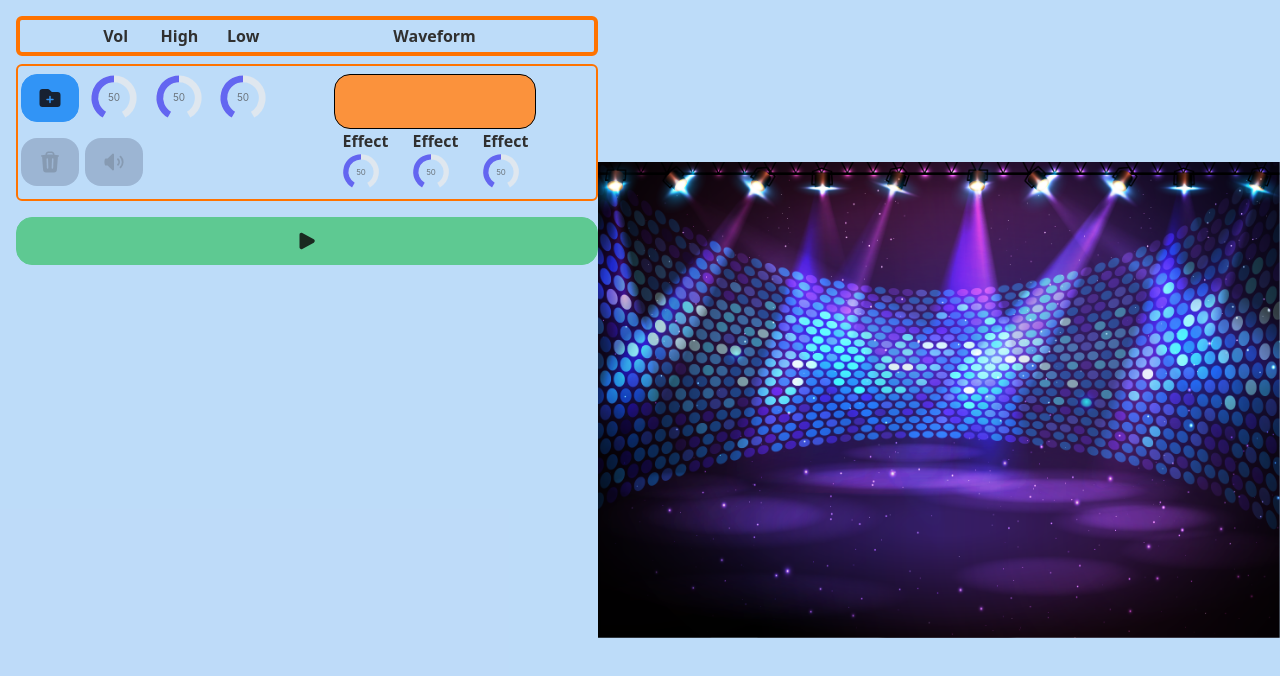
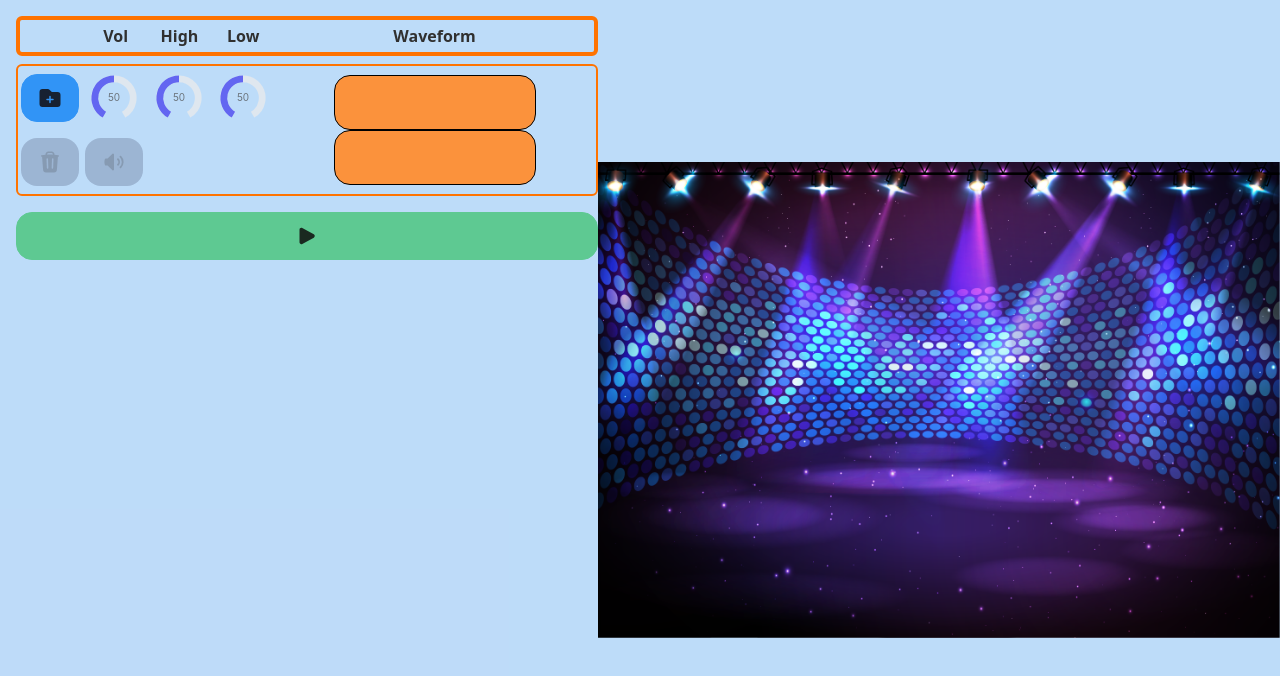
Before and after one commit to Incosomi/AVT_Incosomi, a Next.js app in the folder avt_incosomi/: page /dj in a window 1280 px wide. Shown: the top 676 px of the page. Built offline with nearby package versions, Linux system fonts and the light colour scheme.

Commit message:
AVT-12: created and added a line based equalizer that uses a lowshelf, peaking and highshelf filter node

```diff
--- /dev/null
+++ b/avt_incosomi/components/equalizerCanvas.js
@@ -0,0 +1,87 @@
+import {useEffect, useRef} from "react";
+import {
+    calculateNewGainValue,
+    drawEqualizerLine,
+    drawFrameFrequencies
+} from "@/util/EqualizerUtil";
+
+let animationController
+export default function EqualizerCanvas({getAnalyzer, getFrameFrequencyData,
+                                            getLowFrequency, getLowGain, setLowGain,
+                                            getPeakingFrequency, getPeakingGain, setPeakingGain,
+                                            getHighFrequency, getHighGain, setHighGain}) {
+
+    const canvasRef = useRef(null);
+
+    const hzToPixelRatio = useRef(0);
+
+    const activeFilter = useRef("NONE");
+
+    useEffect(() => {
+        canvasRef.current.onwheel = (event) => {
+            if (getAnalyzer() != null) {
+                switch (activeFilter.current) {
+                    case "lowshelf":
+                        setLowGain(calculateNewGainValue(getLowGain(), -event.deltaY));
+                        break;
+                    case "peaking":
+                        setPeakingGain(calculateNewGainValue(getPeakingGain(), -event.deltaY));
+                        break;
+                    case "highshelf":
+                        setHighGain(calculateNewGainValue(getHighGain(), -event.deltaY));
+                        break;
+                }
+            }
+            event.preventDefault();
+        };
+        canvasRef.current.onmousemove = (event) => {
+            if (getAnalyzer() != null){
+                let canvasBounds = canvasRef.current.getBoundingClientRect();
+                let mouseX = event.clientX - canvasBounds.left;
+                if(mouseX <= getLowFrequency() * hzToPixelRatio.current) {
+                    activeFilter.current = "lowshelf";
+                    return;
+                }
+                if(mouseX <= getHighFrequency() * hzToPixelRatio.current){
+                    activeFilter.current = "peaking";
+                    return;
+                }
+                if(mouseX > getHighFrequency() * hzToPixelRatio.current)activeFilter.current = "highshelf";
+            }
+        }
+        hzToPixelRatio.current = canvasRef.current.width / 24000;
+        draw();
+    },[]);
+
+    const draw = () => {
+        animationController = window.requestAnimationFrame(draw);
+        if (canvasRef.current == null) return cancelAnimationFrame(animationController);
+        if (getAnalyzer() == null) return;
+
+        const canvasCtx = canvasRef.current.getContext("2d");
+        getAnalyzer().fftSize = 512;
+        const songData = new Uint8Array(getAnalyzer().frequencyBinCount);
+        getFrameFrequencyData(songData);
+
+        let lowShelf_Frequency = getLowFrequency();
+        let highshelf_Frequency = getHighFrequency();
+        let peaking_Frequency = getPeakingFrequency();
+        let lowShelf_Gain = getLowGain();
+        let peaking_Gain = getPeakingGain();
+        let highShelf_Gain = getHighGain();
+
+        canvasCtx.clearRect(0, 0, canvasRef.current.width, canvasRef.current.height);
+        drawFrameFrequencies(canvasCtx, canvasRef.current.width, canvasRef.current.height, songData, getAnalyzer().frequencyBinCount);
+        drawEqualizerLine(canvasCtx, canvasRef.current.width, canvasRef.current.height,
+            lowShelf_Frequency, lowShelf_Gain,
+            highshelf_Frequency, highShelf_Gain,
+            peaking_Frequency, peaking_Gain,
+            hzToPixelRatio.current);
+    }
+
+    return(
+        <>
+            <canvas id="equalizer" className="rounded-2xl border border-black bg-orange-400" ref={canvasRef} width={200} height={53}/>
+        </>
+    );
+}
--- a/avt_incosomi/components/playerBar.js
+++ b/avt_incosomi/components/playerBar.js
@@ -4,12 +4,13 @@ import VolumeKnob from "@/components/knobs/volumeKnob";
 import PassFilterKnob from "@/components/knobs/passFilterKnob";
 import WaveformCanvas from "@/components/waveformCanvas";
 import {
-    setupAudioSourceNode, setUpConvolverNode,
-    setUpHighPassFilterNode, setupLowPassFilterNode,
+    setupAudioSourceNode, setupConvolverNode,
+    setupHighShelfFilterNode, setupLowShelfFilterNode, setupPeakingFilterNode,
     setupVolumeNode, startAudio
 } from "@/util/AudioNodeUtil";
 import {trimAudioBufferToMax} from "@/util/AudioBufferUtil";
 import {SpeakerWaveIcon, SpeakerXMarkIcon} from "@heroicons/react/20/solid";
+import EqualizerCanvas from "@/components/equalizerCanvas";
 
 export default function PlayerBar(props) {
 
@@ -24,8 +25,9 @@ export default function PlayerBar(props) {
     const audioSource = useRef(null);
     const volumeNode = useRef(null);
     const analyzer = useRef(null);
-    const lowPassFilterNode = useRef(null);
-    const highPassFilterNode = useRef(null);
+    const lowShelfFilterNode = useRef(null);
+    const peakingFilterNode = useRef(null);
+    const highShelfFilterNode = useRef(null);
     const convolverNode = useRef(null);
 
     const timeOffSet = useRef(0);
@@ -108,17 +110,22 @@ export default function PlayerBar(props) {
         }
     }
 
+    const lowShelf_Frequency = 2500;
+    const highShelf_Frequency = 10000;
+
     const setupAndConnectNodes = () => {
         audioSource.current = setupAudioSourceNode(props.getAudioCtxHandler(), audioBuffer.current);
         volumeNode.current = setupVolumeNode(props.getAudioCtxHandler());
         analyzer.current = props.getAudioCtxHandler().createAnalyser();
-        lowPassFilterNode.current = setupLowPassFilterNode(props.getAudioCtxHandler());
-        highPassFilterNode.current = setUpHighPassFilterNode(props.getAudioCtxHandler());
-        convolverNode.current = setUpConvolverNode(props.getAudioCtxHandler());
+        lowShelfFilterNode.current = setupLowShelfFilterNode(props.getAudioCtxHandler(), lowShelf_Frequency);
+        highShelfFilterNode.current = setupHighShelfFilterNode(props.getAudioCtxHandler(), highShelf_Frequency);
+        peakingFilterNode.current = setupPeakingFilterNode(props.getAudioCtxHandler(),lowShelf_Frequency, highShelf_Frequency);
+        convolverNode.current = setupConvolverNode(props.getAudioCtxHandler());
         audioSource.current
             .connect(volumeNode.current)
-            .connect(lowPassFilterNode.current)
-            .connect(highPassFilterNode.current)
+            .connect(lowShelfFilterNode.current)
+            .connect(peakingFilterNode.current)
+            .connect(highShelfFilterNode.current)
             .connect(analyzer.current)
             .connect(convolverNode.current)
             .connect(props.getAudioCtxHandler().destination);
@@ -130,14 +137,61 @@ export default function PlayerBar(props) {
     }
 
     const changeLowPassFrequency = (newFrequency) => {
-        if(lowPassFilterNode.current == null) return;
-        lowPassFilterNode.current.frequency.value = newFrequency;
+        if(lowShelfFilterNode.current == null) return;
+        lowShelfFilterNode.current.frequency.value = newFrequency;
     }
 
-    const changeHighPassFrequency = (newFrequency) => {
-        if(highPassFilterNode.current == null) return;
-        highPassFilterNode.current.frequency.value = newFrequency;
+    const changeHighShelfFrequency = (newFrequency) => {
+        if(highShelfFilterNode.current == null) return;
+        highShelfFilterNode.current.frequency.value = newFrequency;
     }
+
+
+    const getLowShelfFrequency = () => {
+        return lowShelfFilterNode.current.frequency.value;
+    }
+    const getLowShelfGain = () => {
+        return lowShelfFilterNode.current.gain.value;
+    }
+
+    const setLowShelfGain = (newGain) => {
+        if(lowShelfFilterNode.current == null) return;
+        if(newGain > 40)return;
+        if(newGain < -40)return;
+        lowShelfFilterNode.current.gain.value = newGain;
+    }
+
+    const getPeakingFrequency = () => {
+        return peakingFilterNode.current.frequency.value;
+    }
+
+    const getPeakingGain = () => {
+        return peakingFilterNode.current.gain.value;
+    }
+
+    const setPeakingGain = (newGain) => {
+        if(peakingFilterNode.current == null) return;
+        if(newGain > 40)return;
+        if(newGain < -40)return;
+        peakingFilterNode.current.gain.value = newGain;
+    }
+
+    const getHighShelfFrequency = () => {
+        return highShelfFilterNode.current.frequency.value;
+    }
+
+    const getHighShelfGain = () => {
+        return highShelfFilterNode.current.gain.value;
+    }
+
+    const setHighShelfGain = (newGain) => {
+        if(highShelfFilterNode.current == null) return;
+        if(newGain > 40)return;
+        if(newGain < -40)return;
+        highShelfFilterNode.current.gain.value = newGain;
+    }
+
+
 
     const getCurrentTime = () => {
         return props.getAudioCtxHandler().currentTime;
@@ -153,6 +207,14 @@ export default function PlayerBar(props) {
 
     const shouldDrawCursor = () => {
         return startTime.current <= props.getAudioCtxHandler().currentTime;
+    }
+
+    const getAnalyzerNode = () => {
+        return analyzer.current;
+    }
+
+    const getByteFrequencyData = (songData) => {
+        analyzer.current.getByteFrequencyData(songData);
     }
 
     return (
@@ -181,7 +243,7 @@ export default function PlayerBar(props) {
                 </div>
             </div>
             <div className="col-span-1 flex justify-center">
-                <PassFilterKnob knobSize={knobSize || 48} onChangeCallback={changeHighPassFrequency}/>
+                <PassFilterKnob knobSize={knobSize || 48} onChangeCallback={changeHighShelfFrequency}/>
             </div>
             <div className="col-span-1 flex justify-center">
                 <PassFilterKnob knobSize={knobSize || 48} onChangeCallback={changeLowPassFrequency}/>
@@ -196,9 +258,11 @@ export default function PlayerBar(props) {
                                     ref={waveformCanvasRef}/>
                 </div>
                 <div className="flex justify-center">
-                    <PassFilterKnob knobSize={knobSize || 38} text={"Effect"} onChangeCallback={changeHighPassFrequency}/>
-                    <PassFilterKnob knobSize={knobSize || 38} text={"Effect"} onChangeCallback={changeHighPassFrequency}/>
-                    <PassFilterKnob knobSize={knobSize || 38} text={"Effect"} onChangeCallback={changeHighPassFrequency}/>
+                    <EqualizerCanvas getAnalyzer={getAnalyzerNode}
+                                     getFrameFrequencyData={getByteFrequencyData}
+                                     getLowFrequency={getLowShelfFrequency} getLowGain={getLowShelfGain} setLowGain={setLowShelfGain}
+                                     getPeakingFrequency={getPeakingFrequency} getPeakingGain={getPeakingGain} setPeakingGain={setPeakingGain}
+                                     getHighFrequency={getHighShelfFrequency} getHighGain={getHighShelfGain} setHighGain={setHighShelfGain}/>
                 </div>
             </div>
         </div>
--- a/avt_incosomi/util/AudioNodeUtil.js
+++ b/avt_incosomi/util/AudioNodeUtil.js
@@ -1,3 +1,4 @@
+import {calculatePeakingFrequency, calculatePeakingQFactor} from "@/util/EqualizerUtil";
 
 export function startAudio (isPlaying, audioSource, audioCtx, startTime) {
     if(!isPlaying)return 0;
@@ -18,21 +19,31 @@ export function setupVolumeNode(audiCtx){
     return volumeNode;
 }
 
-export function setupLowPassFilterNode(audioCtx){
-    let lowPassFilterNode = audioCtx.createBiquadFilter();
-    lowPassFilterNode.type = "lowpass";
-    lowPassFilterNode.frequency.value = 5000;
-    return lowPassFilterNode;
+export function setupLowShelfFilterNode(audioCtx, frequency){
+    let lowShelfFilterNode = audioCtx.createBiquadFilter();
+    lowShelfFilterNode.type = "lowshelf";
+    lowShelfFilterNode.frequency.value = frequency;
+    return lowShelfFilterNode;
 }
 
-export function setUpHighPassFilterNode(audioCtx) {
-    let  highPassFilterNode = audioCtx.createBiquadFilter();
-    highPassFilterNode.type = "highpass";
-    highPassFilterNode.frequency.value = 5000;
-    return highPassFilterNode;
+export function setupPeakingFilterNode(audioCtx, lowShelf_Frequency, highShelf_Frequency){
+    let peaking_Frequency = calculatePeakingFrequency(lowShelf_Frequency, highShelf_Frequency);
+    let peaking_q = calculatePeakingQFactor(peaking_Frequency, lowShelf_Frequency, highShelf_Frequency);
+    let peakingFilterNode = audioCtx.createBiquadFilter();
+    peakingFilterNode.type = "peaking";
+    peakingFilterNode.frequency.value = peaking_Frequency;
+    peakingFilterNode.Q.value = peaking_q;
+    return peakingFilterNode;
 }
 
-export function setUpConvolverNode(audioCtx){
+export function setupHighShelfFilterNode(audioCtx, frequency) {
+    let  highShelfFilterNode = audioCtx.createBiquadFilter();
+    highShelfFilterNode.type = "highshelf";
+    highShelfFilterNode.frequency.value = frequency;
+    return highShelfFilterNode;
+}
+
+export function setupConvolverNode(audioCtx){
     let impulse = calcImpulseResponse(1, 2, audioCtx);
     return new ConvolverNode(audioCtx, {buffer:impulse});
 }
--- /dev/null
+++ b/avt_incosomi/util/EqualizerUtil.js
@@ -0,0 +1,68 @@
+
+export function calculatePeakingFrequency(lowShelfFrequency, highShelfFrequency){
+    return Math.sqrt(highShelfFrequency * lowShelfFrequency);
+}
+
+export function calculatePeakingQFactor(peakingFrequency, lowshelfFrequency, highshelfFrequency) {
+    return peakingFrequency / (highshelfFrequency - lowshelfFrequency);
+}
+
+export function calculateNewGainValue(previousGain, deltaY){
+    if(deltaY < 0 && previousGain > -40) return previousGain - 1;
+    if(deltaY > 0 && previousGain < 40) return previousGain + 1;
+    return previousGain;
+}
+
+
+export function drawFrameFrequencies(canvasCtx, width, height, songData, bufferLength){
+    const bar_width = width / bufferLength;
+
+    for (let i = 0; i < songData.length; i++) {
+        let gradient = canvasCtx.createLinearGradient(0, 0, width, height);
+        gradient.addColorStop(0.2, "#2392f5");
+        gradient.addColorStop(0.5, "#fe0095");
+        gradient.addColorStop(1.0, "#e500fe");
+        canvasCtx.fillStyle = gradient;
+        canvasCtx.fillRect(i, height-1.5, bar_width, -songData[i] / 5);
+    }
+}
+
+export function drawEqualizerLine(canvasCtx,
+                                  width, height,
+                                  lowshelf_Frequency, lowshelf_Gain,
+                                  highshelf_Frequency, highshelf_Gain,
+                                  peaking_Frequency, peaking_Gain,
+                                  hzToPixelRation){
+    let canvasHeightMiddle = height / 2;
+
+    canvasCtx.beginPath();
+    canvasCtx.moveTo(0, canvasHeightMiddle - lowshelf_Gain);
+    canvasCtx.lineTo(lowshelf_Frequency * hzToPixelRation, canvasHeightMiddle);
+    canvasCtx.lineTo(peaking_Frequency * hzToPixelRation, canvasHeightMiddle - peaking_Gain);
+    canvasCtx.lineTo(highshelf_Frequency * hzToPixelRation, canvasHeightMiddle);
+    canvasCtx.lineTo(width, canvasHeightMiddle - highshelf_Gain);
+
+    canvasCtx.font = "8.5px Arial";
+    canvasCtx.fillStyle = "blue";
+    canvasCtx.textAlign = "center";
+
+    let lowShelf_X = lowshelf_Frequency * hzToPixelRation;
+    let lowShelf_Y = canvasHeightMiddle;
+    canvasCtx.moveTo(lowShelf_X, lowShelf_Y);
+    canvasCtx.lineTo(lowShelf_X, lowShelf_Y-9);
+    canvasCtx.fillText(Math.round(lowshelf_Frequency/1000)+" kHz", lowShelf_X, lowShelf_Y-10);
+
+    let peaking_X = peaking_Frequency * hzToPixelRation;
+    let peaking_Y = canvasHeightMiddle - peaking_Gain;
+    canvasCtx.moveTo(peaking_X, peaking_Y);
+    canvasCtx.lineTo(peaking_X, peaking_Y+8);
+    canvasCtx.fillText(Math.round(peaking_Frequency/1000)+" kHz", peaking_X, peaking_Y+15);
+
+    let highShelf_X = highshelf_Frequency * hzToPixelRation;
+    let highShelf_Y = canvasHeightMiddle
+    canvasCtx.moveTo(highShelf_X, highShelf_Y);
+    canvasCtx.lineTo(highShelf_X, highShelf_Y-9);
+    canvasCtx.fillText(Math.round(highshelf_Frequency/1000)+" kHz", highShelf_X, highShelf_Y-10);
+
+    canvasCtx.stroke();
+}
```
Also changed, not shown: avt_incosomi/components/waveformCanvas.js (+13 -13 lines).
